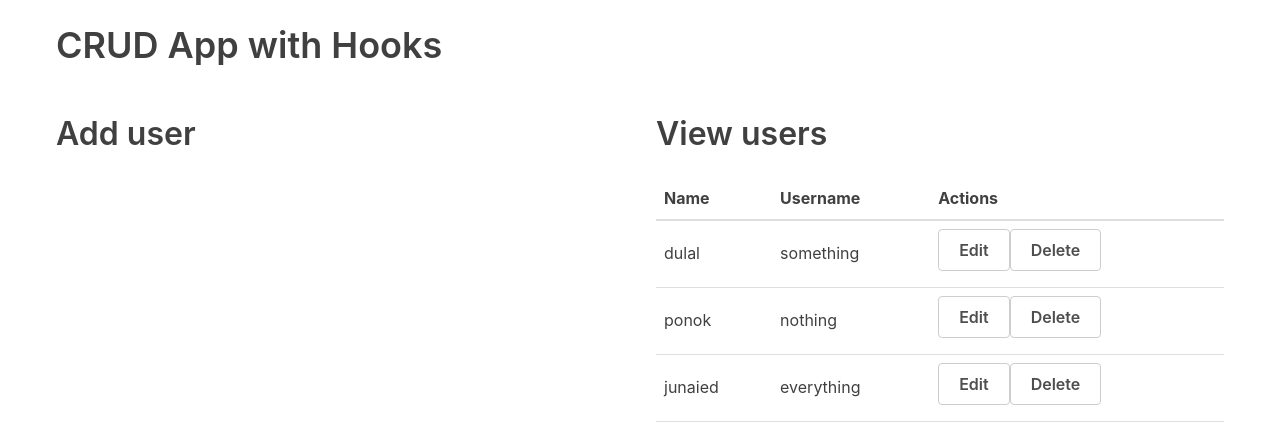
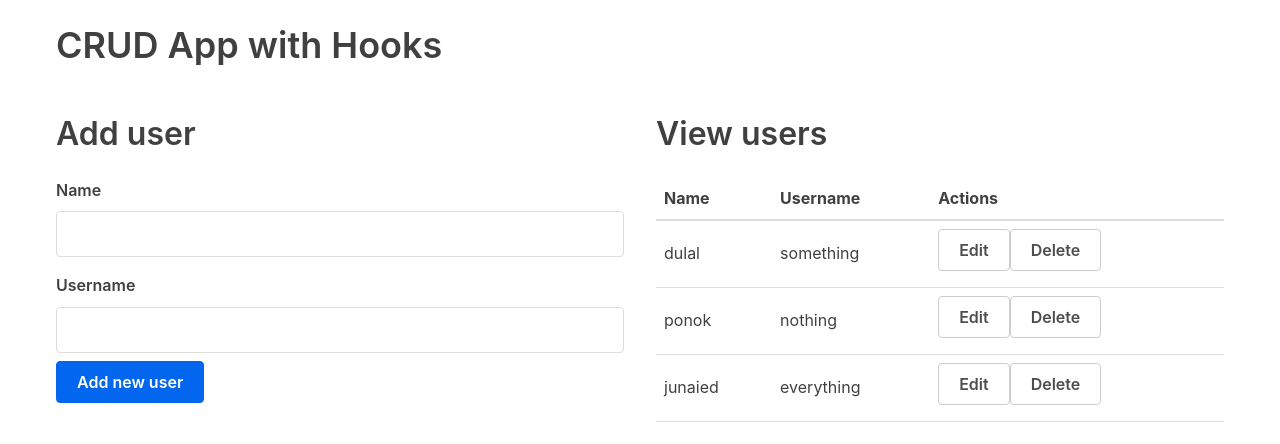
Before and after one commit to bellicose77/react-crud-hooks, a React (Create React App) app: page / in a window 1280 px wide. Shown: the top 444 px of the page. Built offline with nearby package versions, Linux system fonts and the light colour scheme.

Commit message:
form created

```diff
--- a/src/App.js
+++ b/src/App.js
@@ -2,6 +2,7 @@ import logo from './logo.svg';
 import './App.css';
 import UserTable from './components/UserTable/UserTable';
 import { useState } from 'react';
+import AddUserForm from './components/AddUserForm/AddUserForm';
 
 function App() {
   const fakedata=[{
@@ -11,12 +12,17 @@ function App() {
   {id:3,name:"junaied",username:"everything"}
 ]
 const[users,setUsers]=useState(fakedata);
+const addUser = (user)=>{
+  user.id=users.length()+1;
+  setUsers([...users,user])
+}
   return (
     <div className="container">
       <h1>CRUD App with Hooks</h1>
       <div className="flex-row">
         <div className="flex-large">
           <h2>Add user</h2>
+          <AddUserForm></AddUserForm>
         </div>
         <div className="flex-large">
           <h2>View users</h2>
--- /dev/null
+++ b/src/components/AddUserForm/AddUserForm.js
@@ -0,0 +1,17 @@
+import React from 'react';
+
+const AddUserForm = () => {
+    return (
+        <div>
+        <form>
+      <label>Name</label>
+      <input type="text" name="name" value="" />
+      <label>Username</label>
+      <input type="text" name="username" value="" />
+      <button>Add new user</button>
+    </form>
+        </div>
+    );
+};
+
+export default AddUserForm;
```
